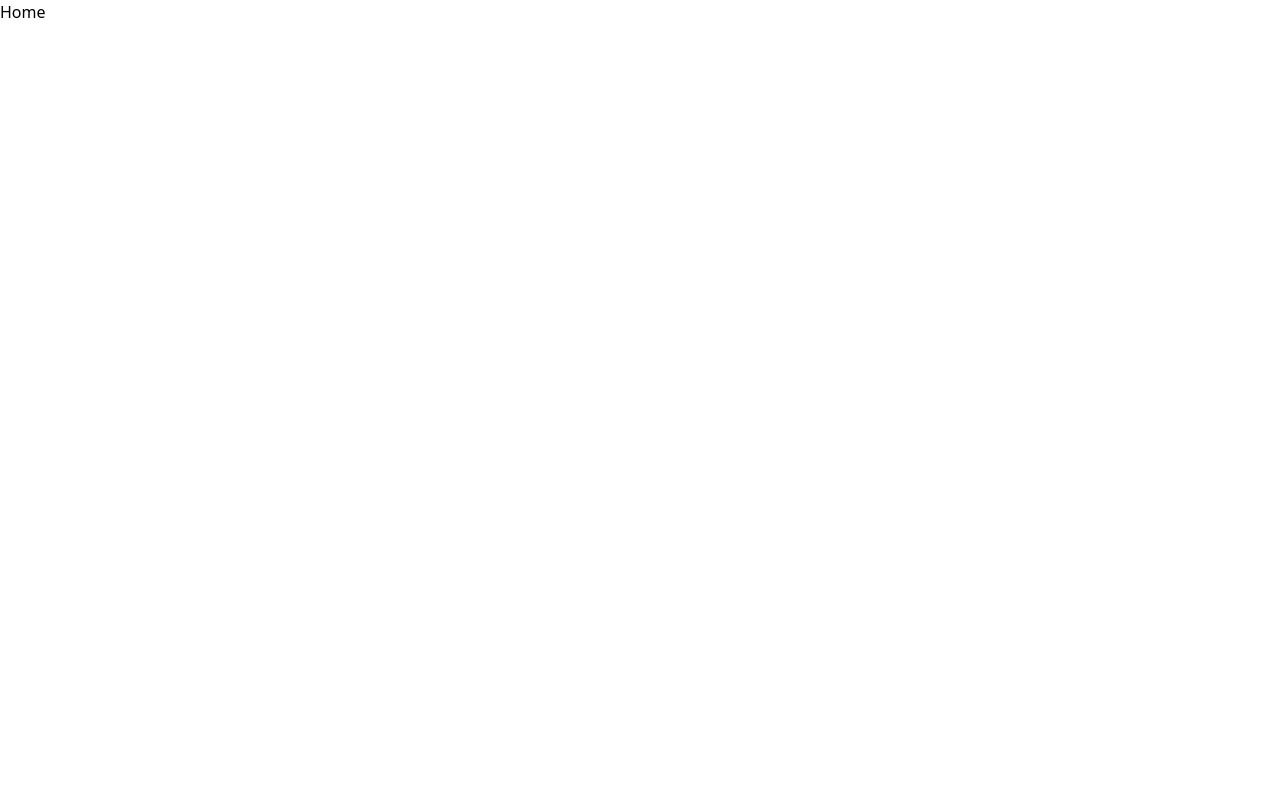
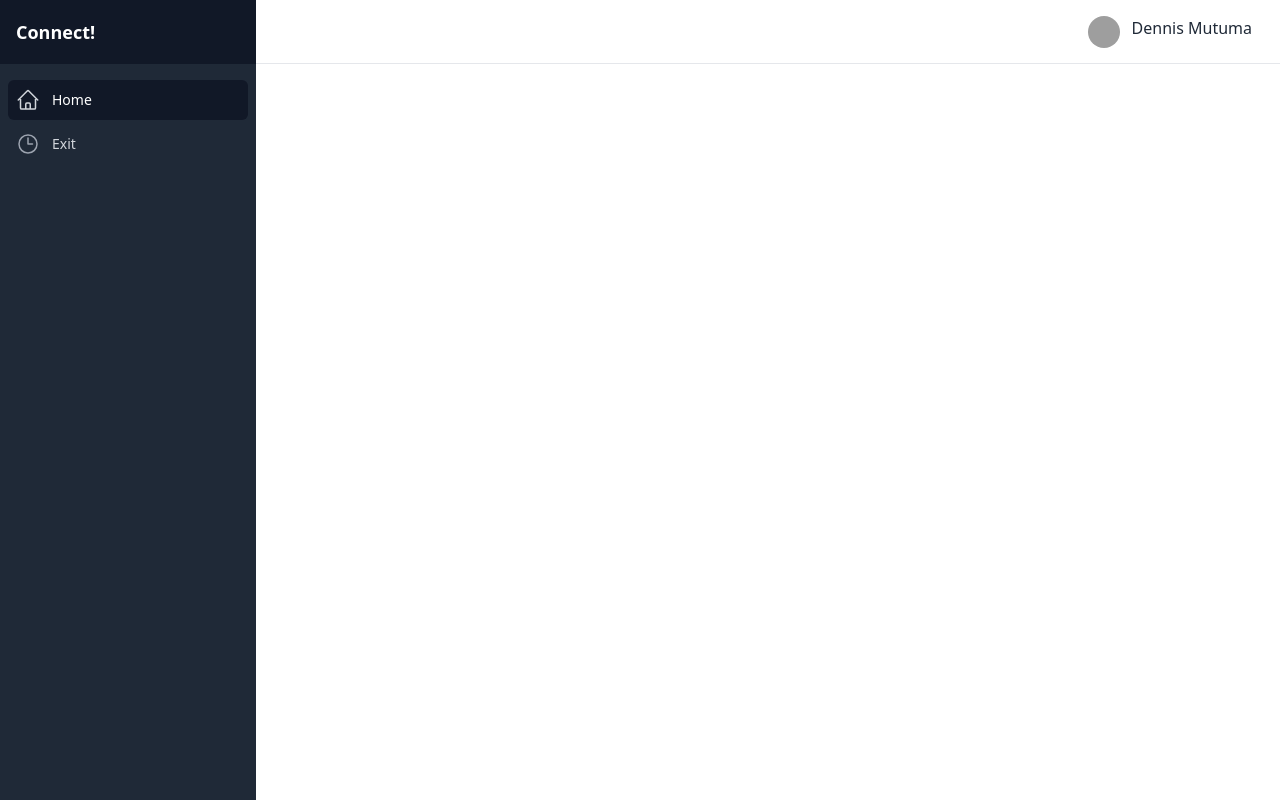
Before and after one commit to dennocapi/chat-app, a React (Create React App) app: page /home in a window 1280 px wide. Built offline with nearby package versions, Linux system fonts and the light colour scheme; grey boxes are pictures that could not be loaded.

Commit message:
Navbars customization on home page

```diff
--- a/package.json
+++ b/package.json
@@ -3,6 +3,8 @@
   "version": "0.1.0",
   "private": true,
   "dependencies": {
+    "@headlessui/react": "^1.7.3",
+    "@heroicons/react": "^2.0.12",
     "@testing-library/jest-dom": "^5.16.5",
     "@testing-library/react": "^13.4.0",
     "@testing-library/user-event": "^13.5.0",
--- a/src/components/Home.jsx
+++ b/src/components/Home.jsx
@@ -1,7 +1,229 @@
-import React from 'react'
+import { Fragment,useState } from "react";
+import { Dialog, Menu, Transition } from "@headlessui/react";
+import {
+  Bars3BottomLeftIcon,
+  ClockIcon,
+  HomeIcon,
+  XMarkIcon,
+} from "@heroicons/react/24/outline";
+
+const navigation = [
+  { name: "Home", href: "/home", icon: HomeIcon, current: true },
+  { name: "Exit", href: "/", icon: ClockIcon, current: false },
+];
+
+function classNames(...classes) {
+  return classes.filter(Boolean).join(" ");
+}
 
 export const Home = () => {
+  const [sidebarOpen, setSidebarOpen] = useState(false);
+
   return (
-    <div>Home</div>
-  )
-}
+    <>
+      <div className="flex min-h-full">
+        <Transition.Root show={sidebarOpen} as={Fragment}>
+          <Dialog
+            as="div"
+            className="relative z-40 lg:hidden"
+            onClose={setSidebarOpen}
+          >
+            <Transition.Child
+              as={Fragment}
+              enter="transition-opacity ease-linear duration-300"
+              enterFrom="opacity-0"
+              enterTo="opacity-100"
+              leave="transition-opacity ease-linear duration-300"
+              leaveFrom="opacity-100"
+              leaveTo="opacity-0"
+            >
+              <div className="fixed inset-0 bg-gray-600 bg-opacity-75" />
+            </Transition.Child>
+
+            <div className="fixed inset-0 z-40 flex">
+              <Transition.Child
+                as={Fragment}
+                enter="transition ease-in-out duration-300 transform"
+                enterFrom="-translate-x-full"
+                enterTo="translate-x-0"
+                leave="transition ease-in-out duration-300 transform"
+                leaveFrom="translate-x-0"
+                leaveTo="-translate-x-full"
+              >
+                <Dialog.Panel className="relative flex w-full max-w-xs flex-1 flex-col bg-gray-800 pt-5 pb-4">
+                  <Transition.Child
+                    as={Fragment}
+                    enter="ease-in-out duration-300"
+                    enterFrom="opacity-0"
+                    enterTo="opacity-100"
+                    leave="ease-in-out duration-300"
+                    leaveFrom="opacity-100"
+                    leaveTo="opacity-0"
+                  >
+                    <div className="absolute top-0 right-0 -mr-12 pt-2">
+                      <button
+                        type="button"
+                        className="ml-1 flex h-10 w-10 items-center justify-center rounded-full focus:outline-none focus:ring-2 focus:ring-inset focus:ring-white"
+                        onClick={() => setSidebarOpen(false)}
+                      >
+                        <span className="sr-only">Close sidebar</span>
+                        <XMarkIcon
+                          className="h-6 w-6 text-white"
+                          aria-hidden="true"
+                        />
+                      </button>
+                    </div>
+                  </Transition.Child>
+                  <div className="flex flex-shrink-0 items-center px-4">
+                    <a href="/" className="text-white">
+                      <span className="sr-only">Chat app</span>
+                      <span className="pt-3 font-bold text-lg">Connect!</span>
+                    </a>
+                  </div>
+                  <div className="mt-5 h-0 flex-1 overflow-y-auto">
+                    <nav className="px-2">
+                      <div className="space-y-1">
+                        {navigation.map((item) => (
+                          <a
+                            key={item.name}
+                            href={item.href}
+                            className={classNames(
+                              item.current
+                                ? "bg-gray-900 text-white"
+                                : "text-gray-300 hover:bg-gray-700 hover:text-white",
+                              "group flex items-center px-2 py-2 text-base font-medium rounded-md"
+                            )}
+                            aria-current={item.current ? "page" : undefined}
+                          >
+                            <item.icon
+                              className={classNames(
+                                item.current
+                                  ? "text-gray-300"
+                                  : "text-gray-400 group-hover:text-gray-300",
+                                "mr-4 flex-shrink-0 h-6 w-6"
+                              )}
+                              aria-hidden="true"
+                            />
+                            {item.name}
+                          </a>
+                        ))}
+                      </div>
+                    </nav>
+                  </div>
+                </Dialog.Panel>
+              </Transition.Child>
+              <div className="w-14 flex-shrink-0" aria-hidden="true">
+                {/* Dummy element to force sidebar to shrink to fit close icon */}
+              </div>
+            </div>
+          </Dialog>
+        </Transition.Root>
+
+        {/* Static sidebar for desktop */}
+        <div className="hidden lg:fixed lg:inset-y-0 lg:flex lg:w-64">
+          {/* Sidebar component*/}
+          <div className="flex min-h-0 flex-1 flex-col">
+            <div className="flex h-16 flex-shrink-0 items-center bg-gray-900 px-4">
+              <div className="text-lg font-bold text-white">Connect!</div>
+            </div>
+            <div className="flex flex-1 flex-col overflow-y-auto bg-gray-800">
+              <nav className="flex-1 px-2 py-4">
+                <div className="space-y-1">
+                  {navigation.map((item) => (
+                    <a
+                      key={item.name}
+                      href={item.href}
+                      className={classNames(
+                        item.current
+                          ? "bg-gray-900 text-white"
+                          : "text-gray-300 hover:bg-gray-700 hover:text-white",
+                        "group flex items-center px-2 py-2 text-sm font-medium rounded-md"
+                      )}
+                      aria-current={item.current ? "page" : undefined}
+                    >
+                      <item.icon
+                        className={classNames(
+                          item.current
+                            ? "text-gray-300"
+                            : "text-gray-400 group-hover:text-gray-300",
+                          "mr-3 flex-shrink-0 h-6 w-6"
+                        )}
+                        aria-hidden="true"
+                      />
+                      {item.name}
+                    </a>
+                  ))}
+                </div>
+              </nav>
+            </div>
+          </div>
+        </div>
+        <div className="flex w-0 flex-1 flex-col lg:pl-64">
+          <div className="sticky top-0 z-10 flex h-16 fixed flex-shrink-0 border-b border-gray-200 bg-white">
+            <button
+              type="button"
+              className="border-r border-gray-200 px-4 text-gray-500 focus:outline-none focus:ring-2 focus:ring-inset focus:ring-gray-900 lg:hidden"
+              onClick={() => setSidebarOpen(true)}
+            >
+              <span className="sr-only">Open sidebar</span>
+              <Bars3BottomLeftIcon className="h-6 w-6" aria-hidden="true" />
+            </button>
+            <div className="flex flex-1 justify-between px-4">
+              <div className="flex flex-1"></div>
+              <div className="ml-4 flex items-center lg:ml-6">
+                <div className="hidden lg:ml-4 lg:flex lg:items-center">
+                  {/* Profile dropdown */}
+                  <Menu as="div" className="relative ml-4 flex-shrink-0">
+                    <div className="flex">
+                      <div>
+                        <Menu.Button className="flex rounded-full bg-white text-sm focus:outline-none focus:ring-2 focus:ring-gary-900 focus:ring-offset-2">
+                          <span className="sr-only">Open user menu</span>
+                          <img
+                            className="h-8 w-8 rounded-full"
+                            src="https://images.unsplash.com/photo-1472099645785-5658abf4ff4e?ixlib=rb-1.2.1&ixid=eyJhcHBfaWQiOjEyMDd9&auto=format&fit=facearea&facepad=2&w=256&h=256&q=80"
+                            alt=""
+                          />
+                        </Menu.Button>
+                      </div>
+                      <div className="ml-3 mr-3">
+                        <div className="text-base font-medium text-gray-800">
+                          Dennis Mutuma
+                        </div>
+                      </div>
+                    </div>
+
+                    <Transition
+                      as={Fragment}
+                      enter="transition ease-out duration-100"
+                      enterFrom="transform opacity-0 scale-95"
+                      enterTo="transform opacity-100 scale-100"
+                      leave="transition ease-in duration-75"
+                      leaveFrom="transform opacity-100 scale-100"
+                      leaveTo="transform opacity-0 scale-95"
+                    >
+                      <Menu.Items className="absolute right-0 z-10 mt-2 w-48 origin-top-right rounded-md bg-white py-1 shadow-lg ring-1 ring-black ring-opacity-5 focus:outline-none">
+                        <Menu.Item>
+                          {({ active }) => (
+                            <a
+                              href="/"
+                              className={classNames(
+                                active ? "bg-gray-100" : "",
+                                "block px-4 py-2 text-sm text-gray-700"
+                              )}
+                            >
+                              Leave chat
+                            </a>
+                          )}
+                        </Menu.Item>
+                      </Menu.Items>
+                    </Transition>
+                  </Menu>
+                </div>
+              </div>
+            </div>
+          </div>
+        </div>
+      </div>
+    </>
+  );
+};
```
Also changed, not shown: 1 other file (tests, documents, lock files or other folders).
